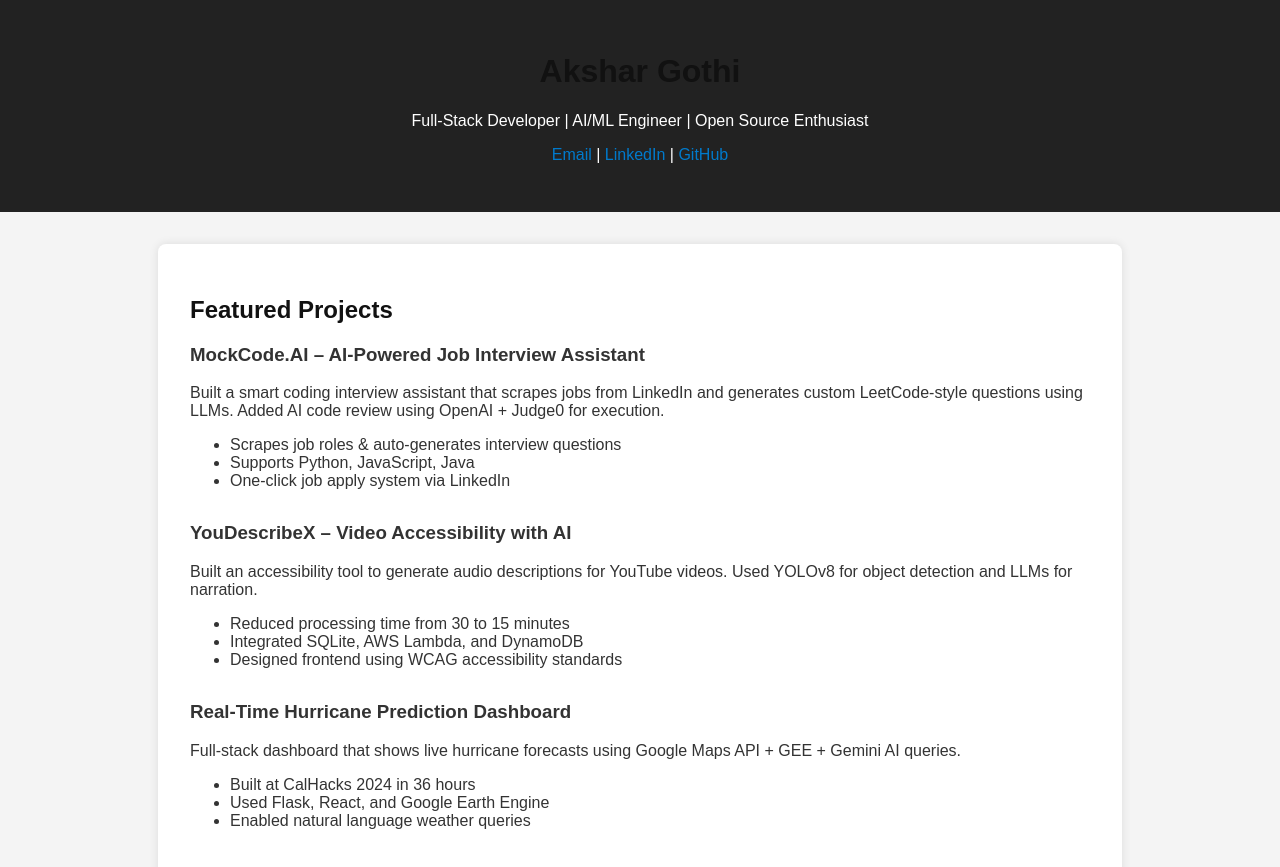
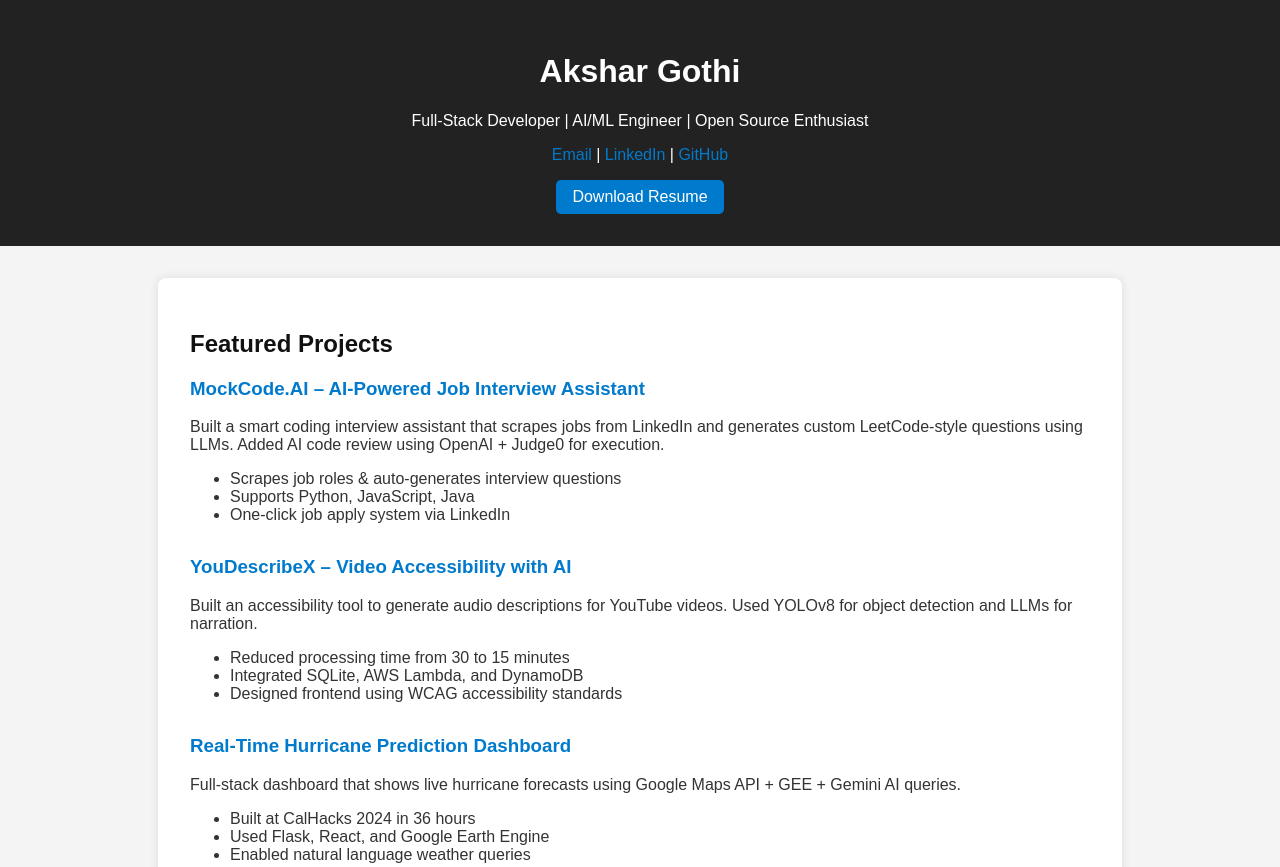
Before and after one commit to akshar27/akshar27.github.io, a plain HTML site: page index.html in a window 1280 px wide. Shown: the top 867 px of the page. Drawn offline with Linux system fonts and the light colour scheme.

Commit message:
Change portfolio site

```diff
--- a/index.html
+++ b/index.html
@@ -11,12 +11,17 @@
       padding: 0;
       background-color: #f4f4f4;
       color: #333;
+      scroll-behavior: smooth;
     }
     header {
       background-color: #222;
       color: white;
       padding: 2rem;
       text-align: center;
+      animation: fadeIn 1.5s ease;
+    }
+    header h1 {
+      color: white;
     }
     section {
       max-width: 900px;
@@ -26,6 +31,7 @@
       margin-top: 2rem;
       border-radius: 8px;
       box-shadow: 0 0 10px rgba(0,0,0,0.1);
+      animation: slideIn 1s ease;
     }
     h1, h2 {
       color: #111;
@@ -42,6 +48,36 @@
       padding: 1rem;
       font-size: 1.1rem;
     }
+    .resume-download {
+      margin-top: 1rem;
+    }
+    .resume-download a {
+      display: inline-block;
+      padding: 0.5rem 1rem;
+      background-color: #007acc;
+      color: white;
+      border-radius: 5px;
+      transition: background-color 0.3s;
+    }
+    .resume-download a:hover {
+      background-color: #005f99;
+    }
+    @keyframes fadeIn {
+      from { opacity: 0; }
+      to { opacity: 1; }
+    }
+    @keyframes slideIn {
+      from { transform: translateY(20px); opacity: 0; }
+      to { transform: translateY(0); opacity: 1; }
+    }
+    @media (max-width: 600px) {
+      header, section {
+        padding: 1rem;
+      }
+      h1 {
+        font-size: 1.8rem;
+      }
+    }
   </style>
 </head>
 <body>
@@ -53,13 +89,16 @@
       <a href="https://www.linkedin.com/in/akshar-gothi/">LinkedIn</a> |
       <a href="https://github.com/akshar27">GitHub</a>
     </p>
+    <div class="resume-download">
+      <a href="/Akshar_Gothi_Resume.pdf" download>Download Resume</a>
+    </div>
   </header>
 
   <section>
     <h2>Featured Projects</h2>
 
     <div class="project">
-      <h3>MockCode.AI – AI-Powered Job Interview Assistant</h3>
+      <h3><a href="https://github.com/akshar27/mockcode-ai" target="_blank">MockCode.AI – AI-Powered Job Interview Assistant</a></h3>
       <p>Built a smart coding interview assistant that scrapes jobs from LinkedIn and generates custom LeetCode-style questions using LLMs. Added AI code review using OpenAI + Judge0 for execution.</p>
       <ul>
         <li>Scrapes job roles & auto-generates interview questions</li>
@@ -69,7 +108,7 @@
     </div>
 
     <div class="project">
-      <h3>YouDescribeX – Video Accessibility with AI</h3>
+      <h3><a href="https://github.com/akshar27/youdescribex" target="_blank">YouDescribeX – Video Accessibility with AI</a></h3>
       <p>Built an accessibility tool to generate audio descriptions for YouTube videos. Used YOLOv8 for object detection and LLMs for narration.</p>
       <ul>
         <li>Reduced processing time from 30 to 15 minutes</li>
@@ -79,7 +118,7 @@
     </div>
 
     <div class="project">
-      <h3>Real-Time Hurricane Prediction Dashboard</h3>
+      <h3><a href="https://github.com/akshar27/hurricane-forecast-dashboard" target="_blank">Real-Time Hurricane Prediction Dashboard</a></h3>
       <p>Full-stack dashboard that shows live hurricane forecasts using Google Maps API + GEE + Gemini AI queries.</p>
       <ul>
         <li>Built at CalHacks 2024 in 36 hours</li>
```
